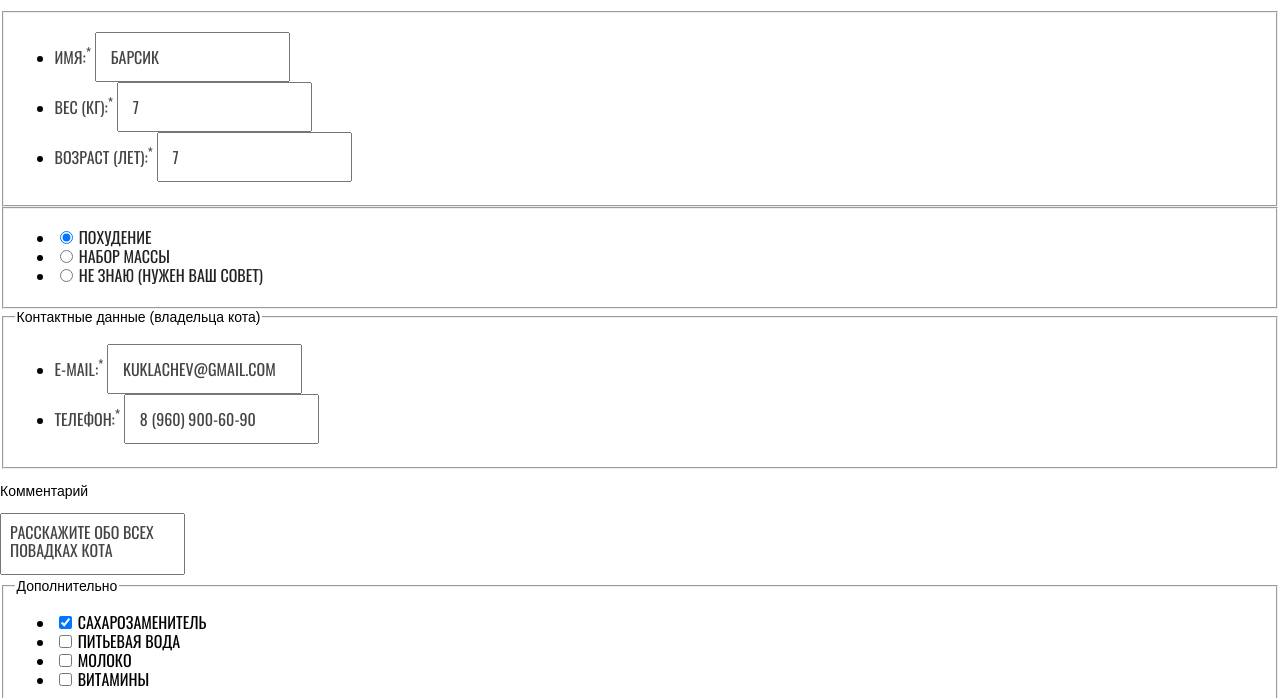
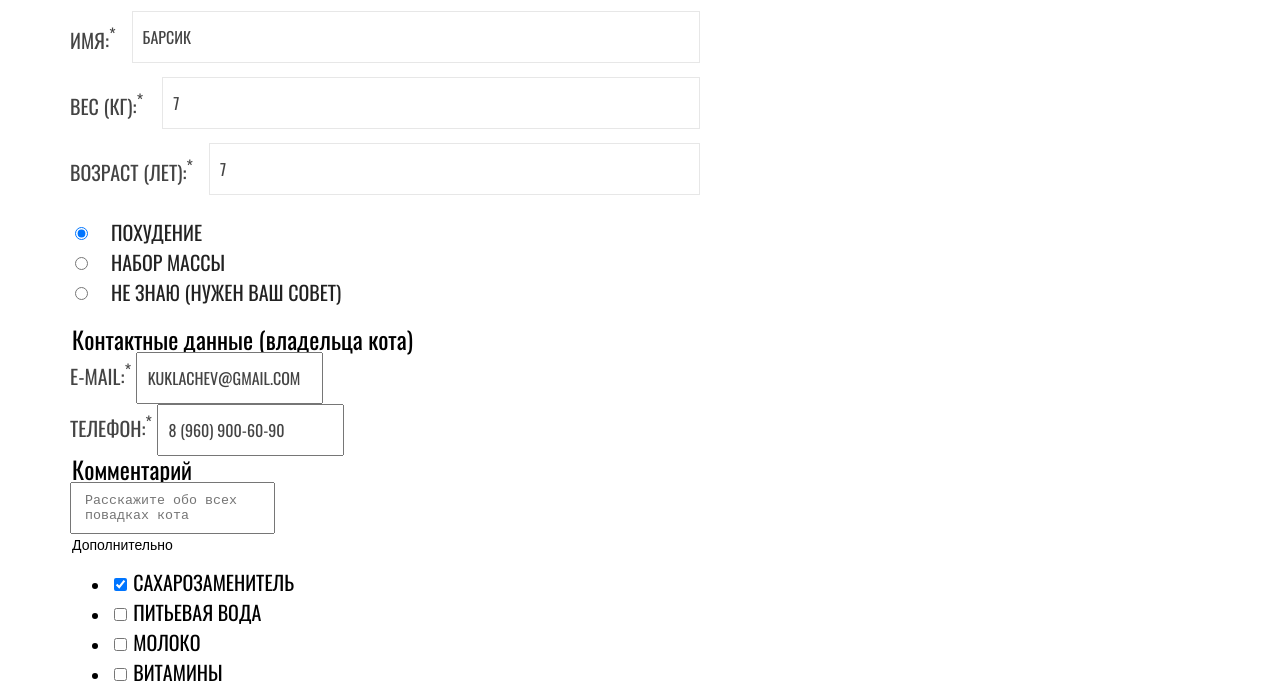
Before and after one commit to LatyshevArtem/cat-energy, a website: page source/form.html in a window 1280 px wide. Shown: the part 219-917 px from the top of the page. Drawn offline with nearby package versions, Linux system fonts and the light colour scheme; files that its build step writes are made by us from their sources.

Commit message:
Was made an adaptive grid for large blocks of the form page

```diff
--- a/source/form.html
+++ b/source/form.html
@@ -37,61 +37,63 @@
 
     <main class="page-main form-page-main">
       <header class="form-page-main__header">
+        <div class="form-page-main__header-wrapper">
           <h1 class="header__title">
             Подбор программы<span class="visually-hidden">питания для котов</span>
           </h1>
           <p class="header__intro-text">
             Заполните анкету, и мы подберем программу питания для вашего кота
           </p>
+        </div>
       </header>
 
       <form class="program-selection-form" action="https://echo.htmlacademy.ru" method="get">
         <div class="program-selection-form__wrapper">
-          <fieldset>
+          <fieldset class="program-selection-form__fieldset program-selection-form__fieldset--cats-data">
             <legend class="visually-hidden">Данные кота</legend>
-            <ul>
-              <li>
-                <label class="program-selection-form__label">
+            <ul class="program-selection-form__field-list program-selection-form__field-list--cats-data">
+              <li class="field-list__item field-list__item--cats-name">
+                <label class="program-selection-form__label" for="cats-name">
                   Имя:<sup>*</sup>
-                  <input class="program-selection-form__input" type="text" name="cats-name" placeholder="Барсик" required>
                 </label>
+                <input class="program-selection-form__input" type="text" name="cats-name" id="cats-name" placeholder="Барсик" required>
               </li>
-              <li>
-                <label class="program-selection-form__label">
+              <li class="field-list__item field-list__item--cats-weight">
+                <label class="program-selection-form__label" for="cats-weight">
                   Вес (КГ):<sup>*</sup>
-                  <input class="program-selection-form__input" type="number" name="cats-weight" placeholder="7" required>
                 </label>
+                <input class="program-selection-form__input" type="number" name="cats-weight" id="cats-weight" placeholder="7" required>
               </li>
-              <li>
-                <label class="program-selection-form__label">
+              <li class="field-list__item field-list__item--cats-age">
+                <label class="program-selection-form__label" for="cats-age">
                   Возраст (ЛЕТ):<sup>*</sup>
-                  <input class="program-selection-form__input" type="number" name="cats-age" placeholder="7" required>
                 </label>
+                <input class="program-selection-form__input" type="number" name="cats-age" id="cats-age" placeholder="7" required>
               </li>
             </ul>
           </fieldset>
 
-          <fieldset class="program-selection-form__fieldset--program-type">
+          <fieldset class="program-selection-form__fieldset program-selection-form__fieldset--program-type">
             <legend class="visually-hidden">Тип программы</legend>
-            <ul>
-              <li>
+            <ul class="program-selection-form__field-list program-selection-form__field-list--program-type">
+              <li class="field-list__item">
                 <input type="radio" name="program-type" id="program-type-slim" value="slim" checked>
                 <label class="program-selection-form__label" for="program-type-slim">Похудение</label>
               </li>
-              <li>
+              <li class="field-list__item">
                 <input type="radio" name="program-type" id="program-type-pro" value="pro">
                 <label class="program-selection-form__label" for="program-type-pro">Набор массы</label>
               </li>
-              <li>
+              <li class="field-list__item">
                 <input type="radio" name="program-type" id="program-type-unknown" value="unknown">
                 <label class="program-selection-form__label" for="program-type-unknown">Не знаю (нужен ваш совет)</label>
               </li>
             </ul>
           </fieldset>
 
-          <fieldset>
-            <legend class="program-selection-form__legend">Контактные данные (владельца кота)</legend>
-            <ul>
+          <fieldset class="program-selection-form__fieldset program-selection-form__fieldset--contact-details">
+            <legend class="program-selection-form__fieldset-legend">Контактные данные (владельца кота)</legend>
+            <ul class="program-selection-form__field-list">
               <li>
                 <label class="program-selection-form__label">
                   e-mail:<sup>*</sup>
@@ -107,14 +109,15 @@
             </ul>
           </fieldset>
 
-          <div>
-            <p class="program-selection-form__legend">Комментарий</p>
-            <label aria-label="Расскажите обо всех повaдках кота">
-              <textarea class="program-selection-form__textarea" name="comment" placeholder="Расскажите обо всех повaдках кота"></textarea>
+          <fieldset class="program-selection-form__fieldset program-selection-form__fieldset--cat-habbits">
+            <legend class="program-selection-form__fieldset-legend">Комментарий</legend>
+            <label class="visually-hidden" for="cat-habbits">
+              Расскажите обо всех повaдках кота
             </label>
-          </div>
+            <textarea class="program-selection-form__textarea" name="cat-habbits" id="cat-habbits" placeholder="Расскажите обо всех повaдках кота"></textarea>
+          </fieldset>
 
-          <fieldset class="program-selection-form__fieldset--additional">
+          <fieldset class="program-selection-form__fieldset program-selection-form__fieldset--additional">
             <legend class="program-selection-form__legend">Дополнительно</legend>
             <ul>
               <li>
@@ -144,11 +147,21 @@
 
     <footer class="page-footer">
       <section class="map">
-        <div class="page-footer__wrapper">
-          <h2 class="map__title">Приглашаем к сотрудничеству дилеров!</h2>
-          <address class="map__address">ул. Большая Конюшенная, д. 19/8 Санкт-Петербург</address>
+        <div class="map__text-wrapper">
+          <div class="map__text-content">
+            <h2 class="map__title">
+              Приглашаем<br>
+              к сотрудничеству<br>
+              дилеров!
+            </h2>
+            <address class="map__address">
+              ул. Большая<br>
+              Конюшенная, д. 19/8<br>
+              Санкт-Петербург
+            </address>
           </div>
-        <iframe class="map__interactive-map" src="https://www.google.com/maps/embed?pb=!1m18!1m12!1m3!1d1996.8226084133182!2d30.315220216032237!3d59.96826598188691!2m3!1f0!2f0!3f0!3m2!1i1024!2i768!4f13.1!3m3!1m2!1s0x4696310fca5afc31%3A0x5f2ac55f567b2400!2sHTML%20Academy!5e0!3m2!1sru!2sru!4v1671604425444!5m2!1sru!2sru" width="600" height="450"></iframe>
+        </div>
+        <iframe class="map__interactive-map" src="https://www.google.com/maps/embed?pb=!1m18!1m12!1m3!1d1996.8226084133182!2d30.315220216032237!3d59.96826598188691!2m3!1f0!2f0!3f0!3m2!1i1024!2i768!4f13.1!3m3!1m2!1s0x4696310fca5afc31%3A0x5f2ac55f567b2400!2sHTML%20Academy!5e0!3m2!1sru!2sru!4v1671604425444!5m2!1sru!2sru" width="320" height="362"></iframe>
       </section>
       <div class="page-footer__wrapper">
         <a href="index.html">
--- a/source/less/blocks/program-selection-form.less
+++ b/source/less/blocks/program-selection-form.less
@@ -1,43 +1,201 @@
+.program-selection-form__wrapper {
+  display: grid;
+  margin: 0 auto;
+  padding-left: 20px;
+  padding-right: 20px;
+
+  @media (min-width: @tablet-width) {
+    padding-left: 70px;
+    padding-right: 67px;
+  }
+
+  @media (min-width: @desktop-width) {
+    grid-template-columns: 1fr 1fr;
+    column-gap: 80px;
+    padding-left: 110px;
+    padding-right: 110px;
+  }
+}
+
+.program-selection-form__fieldset {
+  margin: 0;
+  border: none;
+  padding: 0;
+}
+
+.program-selection-form__fieldset--cats-data {
+  @media (max-width: @mobile-width-only) {
+    position: relative;
+    padding-bottom: 24px;
+  }
+}
+
+.program-selection-form__fieldset--cats-data::after {
+  @media (max-width: @mobile-width-only) {
+    content: "";
+    position: absolute;
+    left: -20px;
+    bottom: -1px;
+    width: 100vw;
+    height: 1px;
+    background-color: @footer-border-color;
+  }
+}
+
+.program-selection-form__fieldset-legend {
+  font-size: 24px;
+  line-height: 26px;
+}
+
+.program-selection-form__field-list {
+  margin: 0;
+  padding: 0;
+  list-style: none;
+}
+
+.program-selection-form__field-list--cats-data {
+  display: flex;
+  flex-direction: column;
+  row-gap: 14px;
+
+  @media (min-width: @tablet-width) {
+    width: 630px;
+  }
+
+  @media (min-width: @desktop-width) {
+    width: 569px;
+  }
+}
+
+.field-list__item {
+  display: flex;
+  align-items: center;
+}
+
 .program-selection-form__label {
   font-size: 16px;
   color: @grey;
   text-transform: uppercase;
+
+  @media (min-width: @tablet-width) {
+    font-size: 20px;
+    line-height: 30px;
+  }
 }
 
-.program-selection-form__fieldset--program-type .program-selection-form__label {
+.field-list__item--cats-name .program-selection-form__label {
+  margin-right: 13px;
+
+  @media (min-width: @tablet-width) {
+    margin-right: 16px;
+  }
+}
+
+.field-list__item--cats-weight .program-selection-form__label {
+  margin-right: 16px;
+
+  @media (min-width: @tablet-width) {
+    margin-right: 19px;
+  }
+}
+
+.field-list__item--cats-age .program-selection-form__label {
+  margin-right: 14px;
+
+  @media (min-width: @tablet-width) {
+    margin-right: 16px;
+  }
+}
+
+.program-selection-form__input {
+  flex-grow: 1;
+  height: 45px;
+  padding: 14px;
+
+  @media (min-width: @tablet-width) {
+    height: 52px;
+    padding: 10px;
+  }
+}
+
+.program-selection-form__input,
+.program-selection-form__input::placeholder {
+  font-family: "Oswald";
+  font-size: 16px;
+  line-height: 16px;
+  color: @grey;
+}
+
+.program-selection-form__input::placeholder {
+  text-transform: uppercase;
+}
+
+.program-selection-form__field-list--cats-data .program-selection-form__input {
+  border: 1px solid @cats-data-input-field-border-color;
+}
+
+.program-selection-form__fieldset--program-type {
+  padding-top: 22px;
+  padding-bottom: 19px;
+
+  @media (max-width: @mobile-width-only) {
+    position: relative;
+  }
+}
+
+.program-selection-form__fieldset--program-type::after {
+  @media (max-width: @mobile-width-only) {
+    content: "";
+    position: absolute;
+    left: -20px;
+    bottom: -1px;
+    width: 100vw;
+    height: 1px;
+    background-color: @footer-border-color;
+  }
+}
+
+.program-selection-form__field-list--program-type .program-selection-form__label {
+  margin-left: 16px;
   color: @grey-400;
+
+  @media (min-width: @tablet-width) {
+    margin-left: 20px;
+  }
+}
+
+.program-selection-form__fieldset--contact-details {
+  grid-column-start: 1;
+  grid-column-end: -1;
+}
+
+.program-selection-form__fieldset--cat-habbits {
+  grid-column-start: 1;
+  grid-column-end: -1;
+}
+
+.program-selection-form__fieldset--additional {
+  grid-column-start: 1;
+  grid-column-end: -1;
 }
 
 .program-selection-form__fieldset--additional .program-selection-form__label {
   color: @basic-black;
 }
 
-.program-selection-form__legend {
-  font-size: 24px;
-  line-height: 26px;
-}
+// .program-selection-form__textarea,
+// .program-selection-form__textarea::placeholder {
+//   font-family: "Oswald";
+//   font-size: 16px;
+//   color: @grey;
+// }
 
-.program-selection-form__input,
-.program-selection-form__input::placeholder,
-.program-selection-form__textarea,
-.program-selection-form__textarea::placeholder {
-  font-family: "Oswald";
-  font-size: 16px;
-  line-height: 18px;
-  color: @grey;
-}
-
-.program-selection-form__input::placeholder,
-.program-selection-form__textarea::placeholder {
-  text-transform: uppercase;
-}
-
-.program-selection-form__input {
-  padding: 14px;
-}
+// .program-selection-form__textarea::placeholder {
+//   text-transform: uppercase;
+// }
 
 .program-selection-form__textarea {
-  padding: 9px 12px 15px 9px;
+  padding: 10px 14px;
   resize: none;
 }
 
--- a/source/less/global/variables.less
+++ b/source/less/global/variables.less
@@ -16,3 +16,4 @@
 
 @index-header-background: rgba(104, 183, 56, 0.85);
 @footer-border-color: #d9d9d9;
+@cats-data-input-field-border-color: #e7e7e7;
```
Also changed, not shown: source/less/blocks/form-page-main.less (+16 -0 lines). Lines whose indentation alone changed are shown as unchanged.
